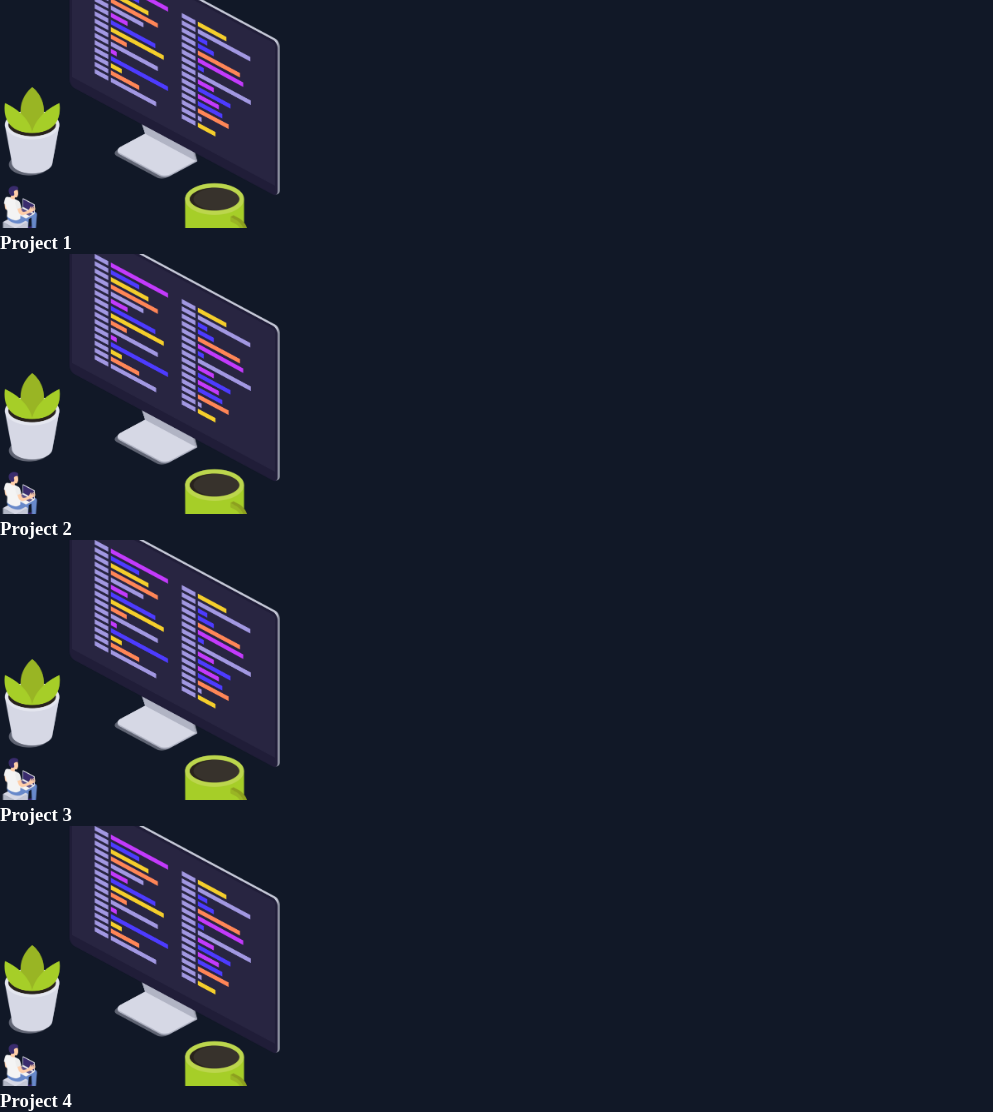
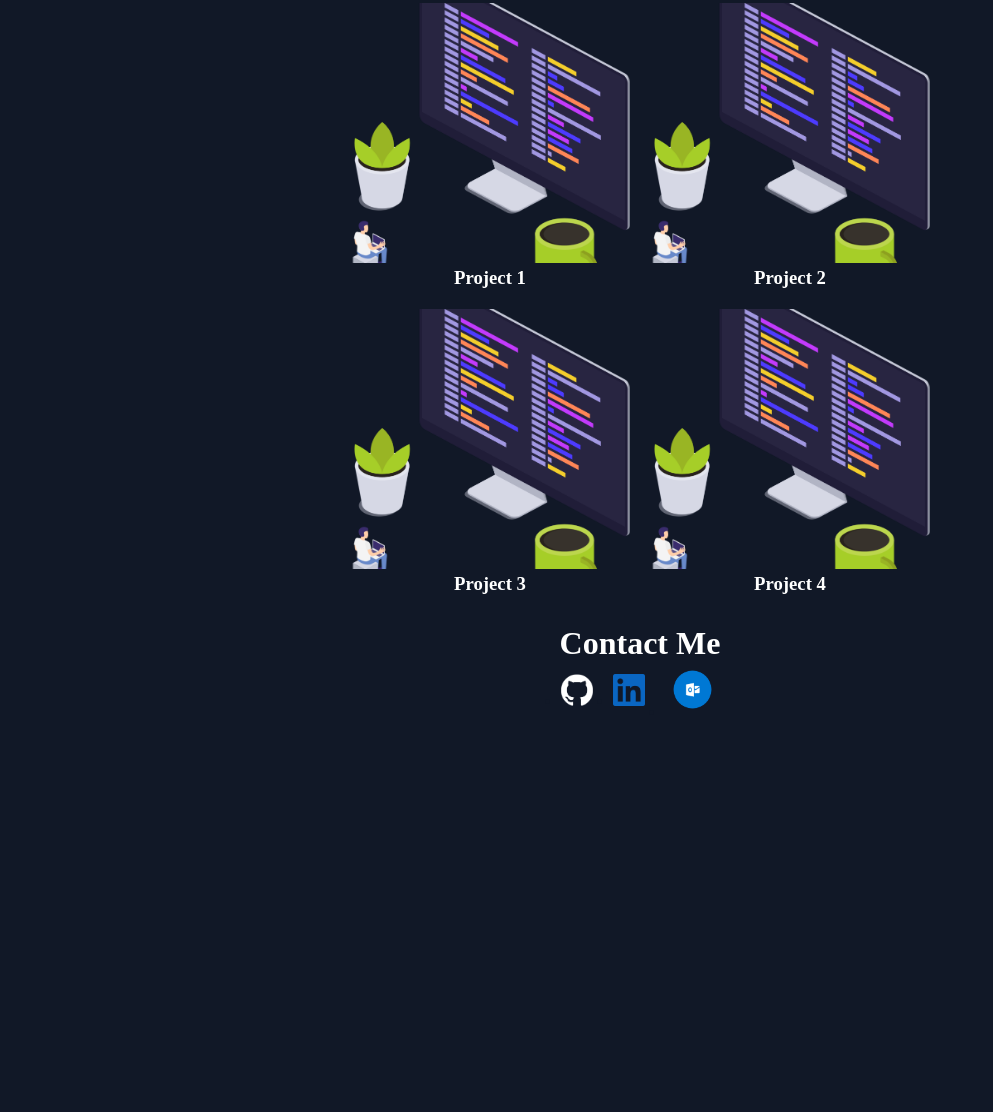
Before and after one commit to RoroNovAA/Dev-Portfolio-Website-Project, a plain HTML site: page index.html in a window 1280 px wide. Shown: the part 643-1755 px from the top of the page, without its empty margins (0-993 px from the left). After the commit the page ends 1364 px from the top, so only its background shows below. Drawn offline with Linux system fonts and the light colour scheme.

Commit message:
made few changes

```diff
--- a/index.html
+++ b/index.html
@@ -38,28 +38,34 @@
             <h1 class="projects-heading">Projects</h1>
             <div class="horizontal-line"></div>
             <div class="project-items">
+                <div class="project">
                     <img src="./images/pc-image.png" alt="pc-image" class="pc-image">
                     <h3>Project 1</h3>
-
+                </div>
+                <div class="project">
                     <img src="./images/pc-image.png" alt="pc-image" class="pc-image">
                     <h3>Project 2</h3>
-
+                </div>
+                <div class="project">
                     <img src="./images/pc-image.png" alt="pc-image" class="pc-image">
                     <h3>Project 3</h3>
-
+                </div>
+                <div class="project">
                     <img src="./images/pc-image.png" alt="pc-image" class="pc-image">
                     <h3>Project 4</h3>
+                </div>
             </div>
         </div>
     </main>
 
-   <!--  <footer>
-        <h1>Contact Me</h1>
-        <ul>
-            <li><img src="./images/github.png" alt="github"></li>
-            <li><img src="./images/linkedin.png" alt="linkedin"></li>
-            <li><img src="./images/outlook.png" alt="outlook"></li>
+    <footer>
+        <h1 class="contact-me">Contact Me</h1>
+        <div class="horizontal-line"></div>
+        <ul class="socials-ul">
+            <li><img src="./images/github.png" alt="github" class="socials-img"></li>
+            <li><img src="./images/linkedin.png" alt="linkedin" class="socials-img"></li>
+            <li><img src="./images/outlook.png" alt="outlook" class="socials-img outlook"></li>
         </ul>
-    </footer> -->
+    </footer>
 </body>
 </html>
--- a/style.css
+++ b/style.css
@@ -87,3 +87,43 @@ nav {
     width: 280px;
     height: 260px;
 }
+
+.project-items {
+    display: flex;
+    flex-wrap: wrap;
+    justify-content: center;
+    margin-left: 300px;
+    margin-right: 300px;
+    margin-top: 25px;
+  }
+
+.project {
+margin: 10px;
+text-align: center;
+}
+
+footer {
+margin-top: 20px;
+}
+
+.contact-me {
+text-align: center;
+}
+
+.socials-ul {
+    display: flex;
+    justify-content: center;
+    align-items: center;
+    gap: 20px;
+    color: rgb(17, 24, 39);
+}
+
+.socials-img {
+    width: 32px;
+    height: 32px;
+}
+
+.outlook {
+    width: 55px;
+    height: 55px;
+}
```
